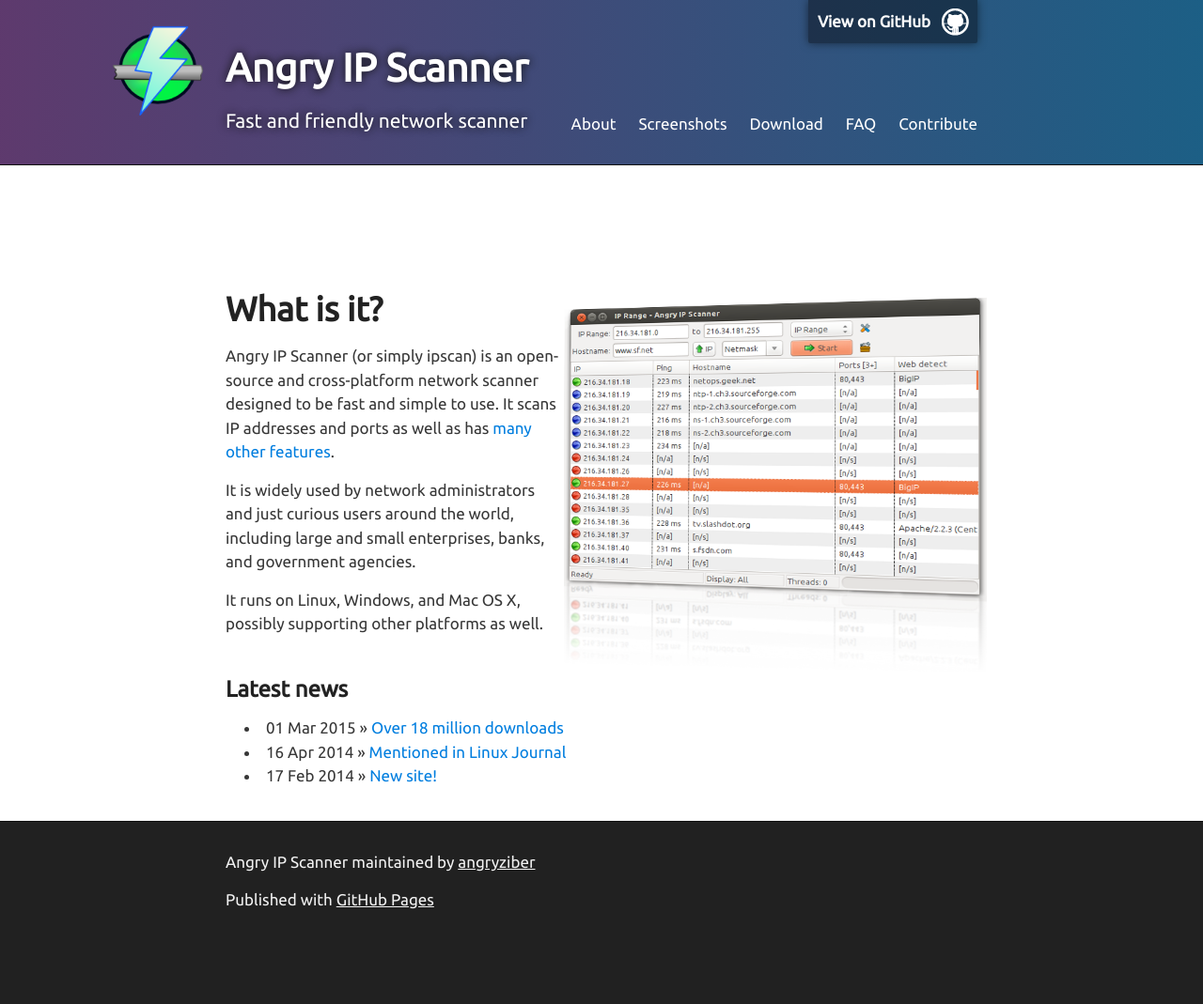
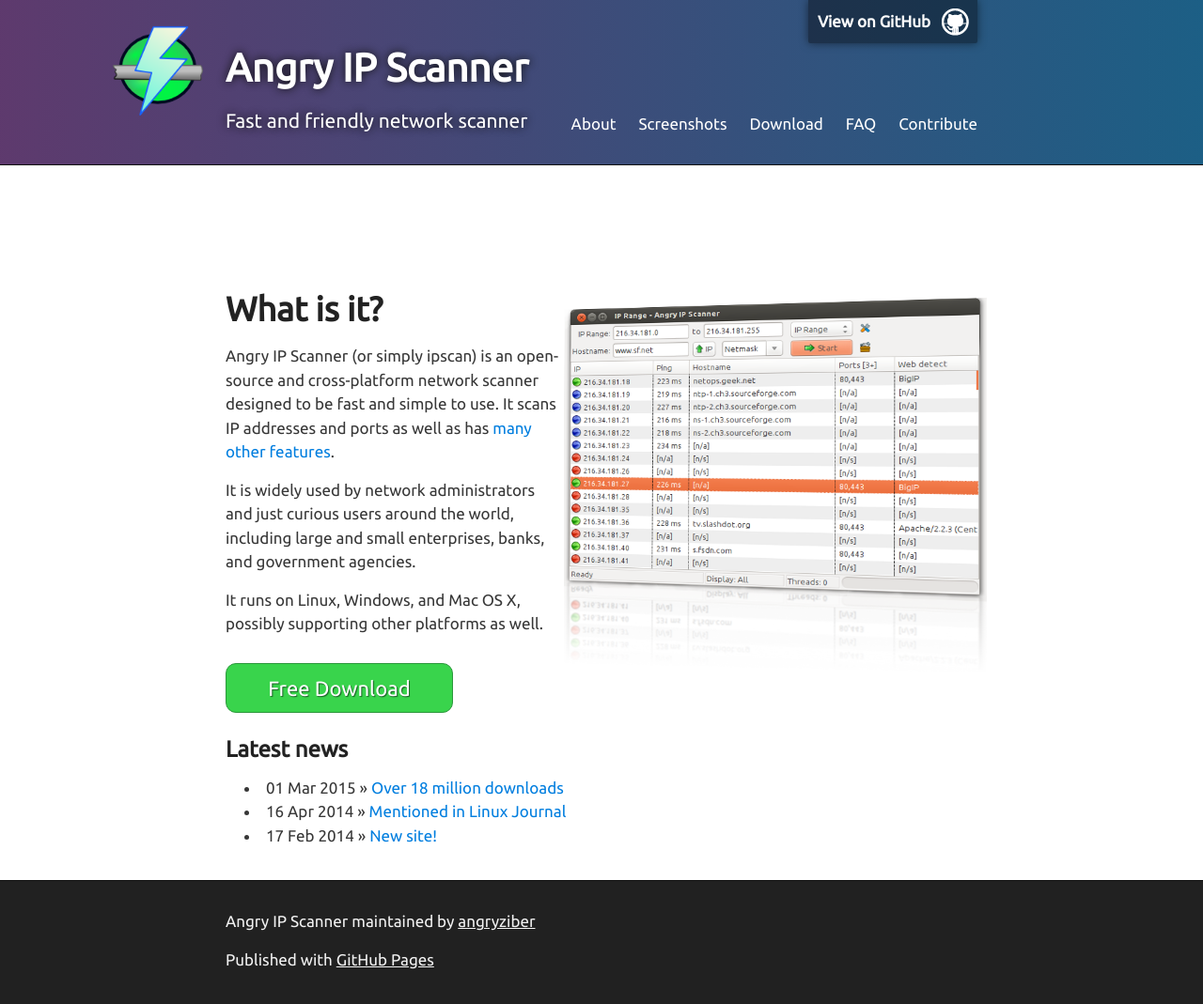
Before and after one commit to angryip/ipscan, a Jekyll site: the page built from index.html, in a window 1280 px wide. Shown: the whole page at 94% size. Built offline with Jekyll 4.4.1, drawn with Linux system fonts in a browser that asks for light colours; before the commit the page ends 1006 px from its top, so only the background shows below that.

Commit message:
add action button

```diff
--- a/css/main.css
+++ b/css/main.css
@@ -105,6 +105,23 @@
   text-decoration: underline;
 }
 
+a.button {
+  display: inline-block;
+  padding: 0.4em 2em;
+  border: 1px solid #2b983b;
+  border-radius: 0.5em;
+  background: #39d44c;
+  text-shadow: #1b5f25 1px 1px 1px;
+  font-size: 1.3em;
+  color: #ffffff;
+  text-decoration: none;
+  margin-bottom: 0.5em;
+}
+
+a.button:hover, a.button:focus {
+  background: #4fe16d;
+}
+
 em {
   font-style: italic;
 }
@@ -115,7 +132,6 @@
 
 img {
   position: relative;
-  margin: 0 auto;
   max-width: 739px;
   padding: 5px;
   margin: 10px 0 10px 0;
--- a/index.html
+++ b/index.html
@@ -23,6 +23,7 @@
     </p>
 </div>
 
+<a class="button" href="download/">Free Download</a>
 
 <div id="news">
   <h3>Latest news</h3>
```
